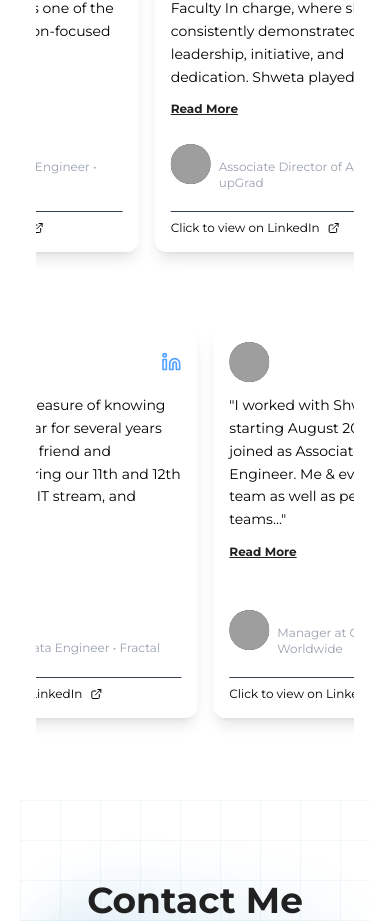
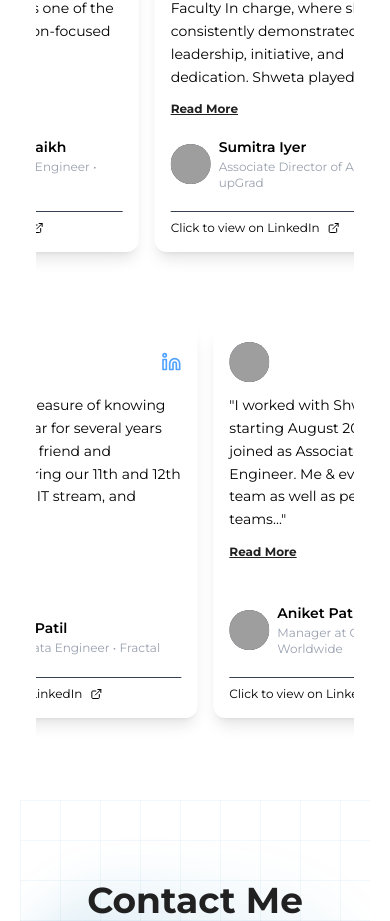
Before and after one commit to portfolioshweta98-sys/portfolio_website, a Next.js app: page / in a window 390 px wide. Shown: the part 7854-8775 px from the top of the page. Built offline with nearby package versions, Linux system fonts and the light colour scheme; grey boxes are pictures that could not be loaded.

Commit message:
Fix name text color from white to black for visibility
- Change name text color from text-white to text-black
- Names were not visible due to white text on light background
- Ensures names are clearly visible on testimonial cards

```diff
--- a/components/TestimonialSection.tsx
+++ b/components/TestimonialSection.tsx
@@ -67,7 +67,7 @@ const TestimonialCard = ({
           linkedinUrl={testimonial.linkedinUrl}
         />
         <div className="flex-1 min-w-0">
-          <div className="font-semibold text-sm sm:text-base text-white mb-0.5">
+          <div className="font-semibold text-sm sm:text-base text-black mb-0.5">
             {testimonial.name || testimonial.title}
           </div>
           <div className="text-xs sm:text-sm text-gray-400">
```
